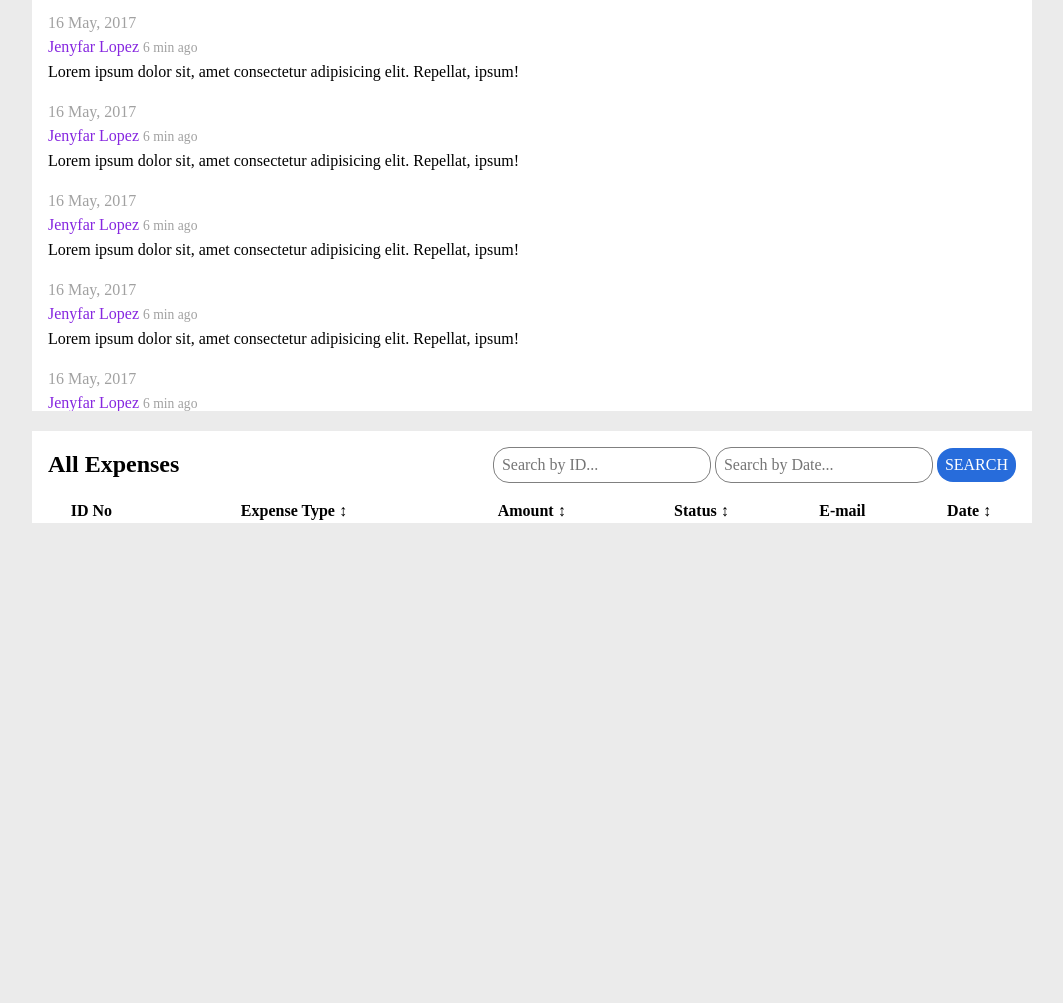
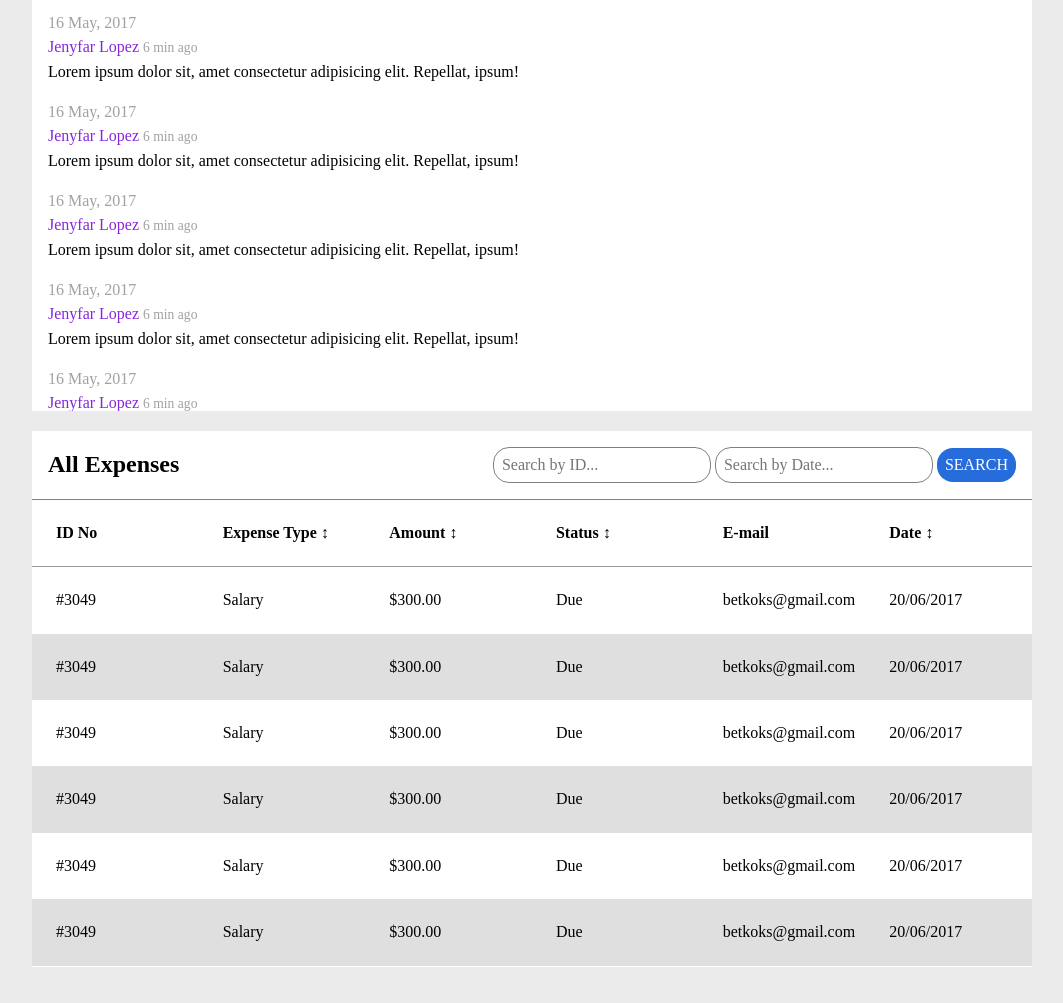
Before and after one commit to GytisKLNT/demo1, a plain HTML site: page index.html in a window 1280 px wide. Shown: the part 386-1389 px from the top of the page, without its empty margins (108-1171 px from the left). Before the commit the page ends 945 px from the top, so only its background shows below. Drawn offline with nearby package versions, Linux system fonts and the light colour scheme.

Commit message:
added table content and style

```diff
--- a/index.html
+++ b/index.html
@@ -179,15 +179,98 @@
           </div>
         </div>
         <table>
-          <thead>
+          <thead class="tableHeading">
+            <tr>
               <th>ID No</th>
               <th>Expense Type ↕</th>
               <th>Amount ↕</th>
               <th>Status ↕</th>
               <th>E-mail</th>
               <th>Date ↕</th>
+            </tr>
           </thead>
-          <tbody></tbody>
+          <tbody>
+            <tr>
+              <td>#3049</td>
+              <td>Salary</td>
+              <td>$300.00</td>
+              <td>Due</td>
+              <td>betkoks@gmail.com</td>
+              <td>20/06/2017</td>
+            </tr>
+            <tr>
+              <td>#3049</td>
+              <td>Salary</td>
+              <td>$300.00</td>
+              <td>Due</td>
+              <td>betkoks@gmail.com</td>
+              <td>20/06/2017</td>
+            </tr>
+            <tr>
+              <td>#3049</td>
+              <td>Salary</td>
+              <td>$300.00</td>
+              <td>Due</td>
+              <td>betkoks@gmail.com</td>
+              <td>20/06/2017</td>
+            </tr>
+            <tr>
+              <td>#3049</td>
+              <td>Salary</td>
+              <td>$300.00</td>
+              <td>Due</td>
+              <td>betkoks@gmail.com</td>
+              <td>20/06/2017</td>
+            </tr>
+            <tr>
+              <td>#3049</td>
+              <td>Salary</td>
+              <td>$300.00</td>
+              <td>Due</td>
+              <td>betkoks@gmail.com</td>
+              <td>20/06/2017</td>
+            </tr>
+            <tr>
+              <td>#3049</td>
+              <td>Salary</td>
+              <td>$300.00</td>
+              <td>Due</td>
+              <td>betkoks@gmail.com</td>
+              <td>20/06/2017</td>
+            </tr>
+            <tr>
+              <td>#3049</td>
+              <td>Salary</td>
+              <td>$300.00</td>
+              <td>Due</td>
+              <td>betkoks@gmail.com</td>
+              <td>20/06/2017</td>
+            </tr>
+            <tr>
+              <td>#3049</td>
+              <td>Salary</td>
+              <td>$300.00</td>
+              <td>Due</td>
+              <td>betkoks@gmail.com</td>
+              <td>20/06/2017</td>
+            </tr>
+            <tr>
+              <td>#3049</td>
+              <td>Salary</td>
+              <td>$300.00</td>
+              <td>Due</td>
+              <td>betkoks@gmail.com</td>
+              <td>20/06/2017</td>
+            </tr>
+            <tr>
+              <td>#3049</td>
+              <td>Salary</td>
+              <td>$300.00</td>
+              <td>Due</td>
+              <td>betkoks@gmail.com</td>
+              <td>20/06/2017</td>
+            </tr>
+          </tbody>
         </table>
       </section>
     </main>
--- a/style.css
+++ b/style.css
@@ -107,6 +107,7 @@ main {
 }
 
 .navigation {
+  border-bottom: 1px solid rgb(128, 128, 128);
   display: flex;
   justify-content: space-between;
   align-items: center;
@@ -128,5 +129,37 @@ main {
 }
 
 table {
+  border-collapse: collapse;
   width: 100%;
 }
+
+table thead {
+  border-bottom: 1px solid rgb(156, 156, 156);
+  width: 100%;
+}
+
+tbody {
+  height: 400px;
+  display: block;
+  overflow-y: scroll;
+  overflow-x: scroll;
+  width: 100%;
+}
+
+tr,
+td,
+th {
+  padding: 1.5rem;
+  text-align: left;
+}
+
+tr {
+  display: table;
+
+  table-layout: fixed;
+  width: 100%;
+}
+
+tr:nth-child(even) {
+  background-color: rgb(223, 223, 223);
+}
```
Lines whose indentation alone changed are shown as unchanged.
